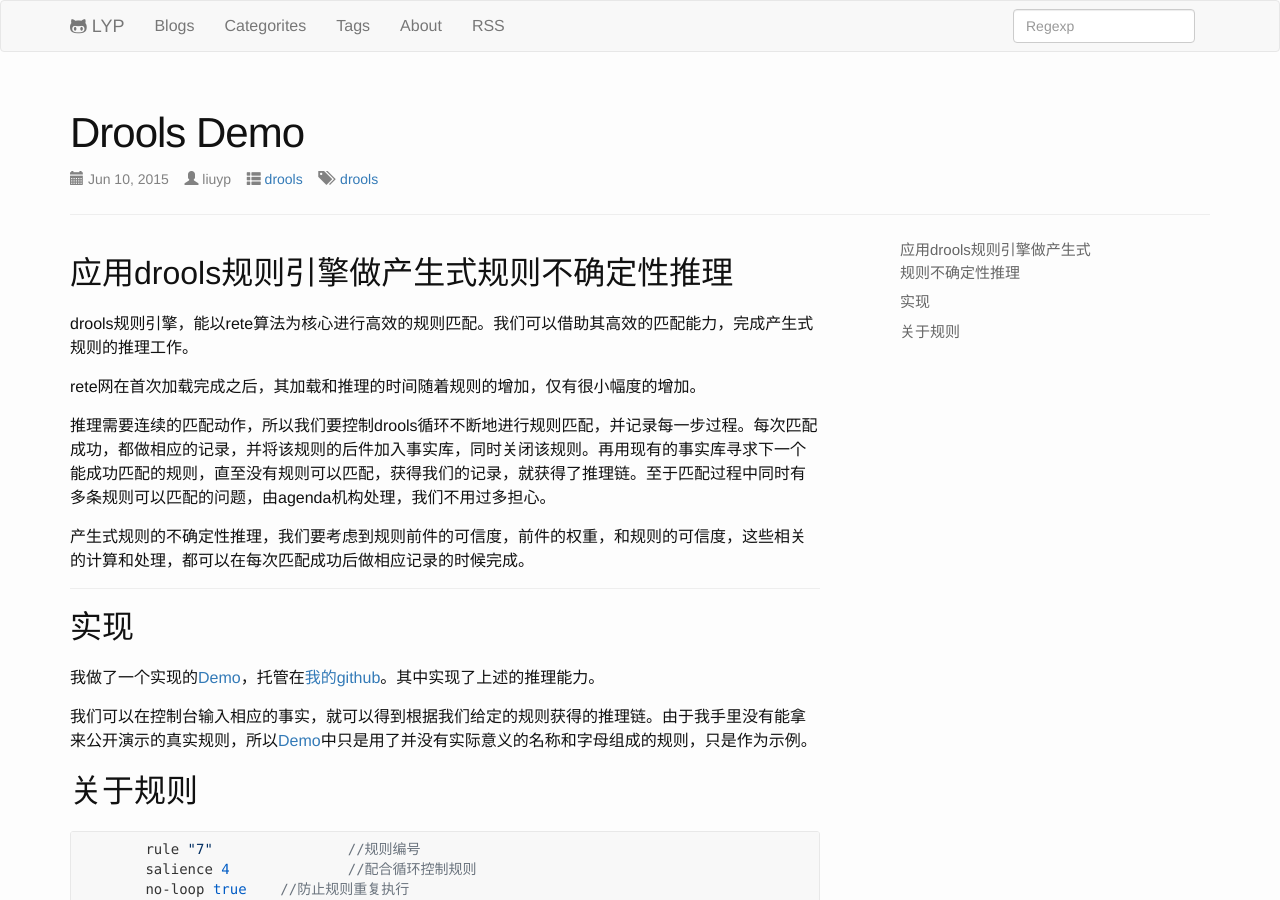
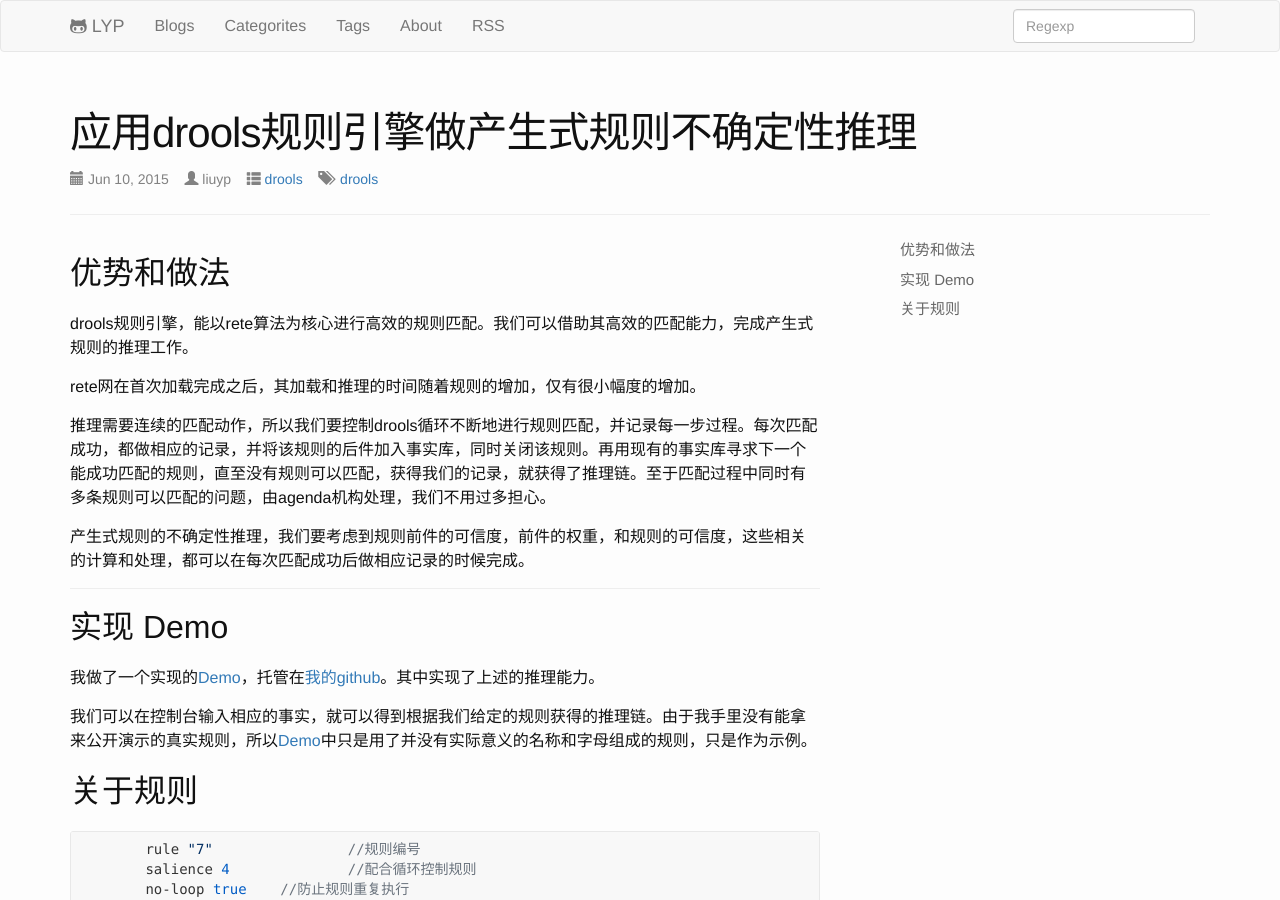
Before and after one commit to liuyuping459/liuyuping459.github.io, a Jekyll site: the page built from _posts/2015-06-10-Drools Demo.md, in a window 1280 px wide and 900 px high. Built offline with Jekyll 4.4.1, drawn with Linux system fonts in a browser that asks for light colours; nearby versions of some CDN libraries; comment, search, counter and statistics services are not loaded.

Commit message:
chang title

```diff
--- a/_posts/2015-06-10-Drools Demo.md
+++ b/_posts/2015-06-10-Drools Demo.md
@@ -1,6 +1,6 @@
 ---
 layout: post
-title: "Drools Demo"
+title: "应用drools规则引擎做产生式规则不确定性推理"
 date: 2015-06-10 16:50:10
 author: liuyp
 categories: drools
@@ -10,7 +10,7 @@ tags: drools
 * content
 {:toc}
 
-## 应用drools规则引擎做产生式规则不确定性推理
+## 优势和做法
 
 drools规则引擎，能以rete算法为核心进行高效的规则匹配。我们可以借助其高效的匹配能力，完成产生式规则的推理工作。
 
@@ -25,7 +25,7 @@ rete网在首次加载完成之后，其加载和推理的时间随着规则的
 
 ---
 
-## 实现
+## 实现 Demo
 
 我做了一个实现的[Demo](https://github.com/liuyuping459/FuzzyReasoningDemo)，托管在[我的github](https://github.com/liuyuping459)。其中实现了上述的推理能力。
 
```
